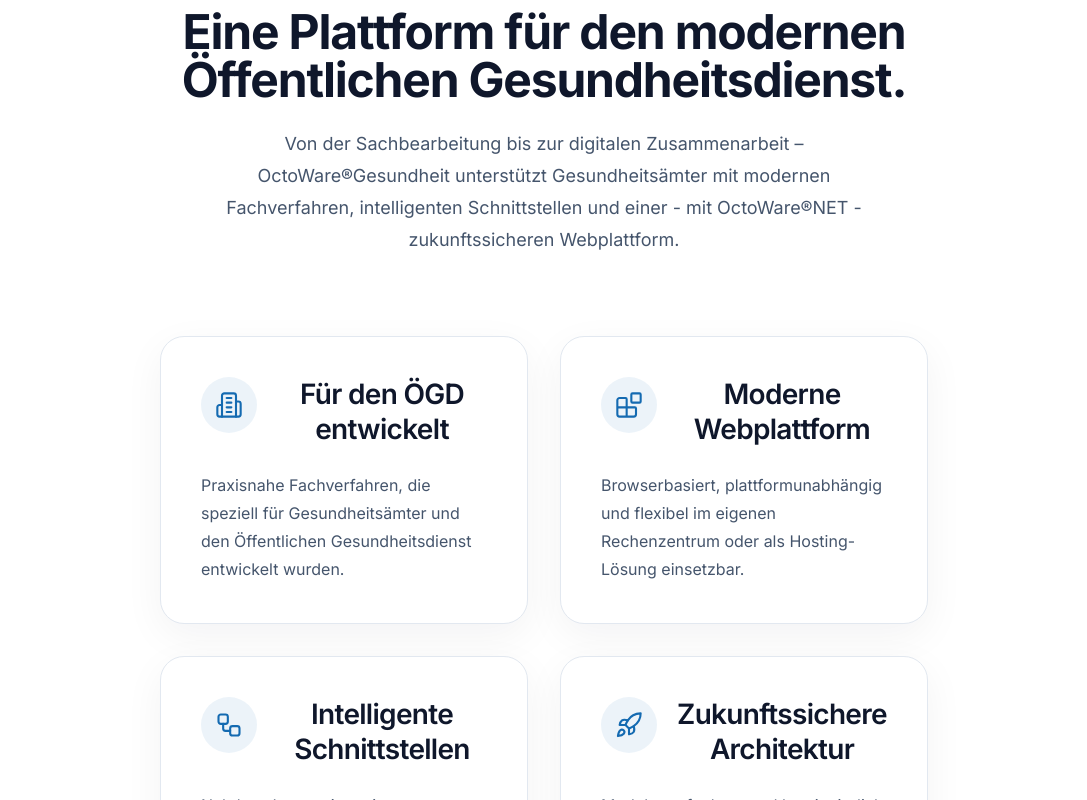
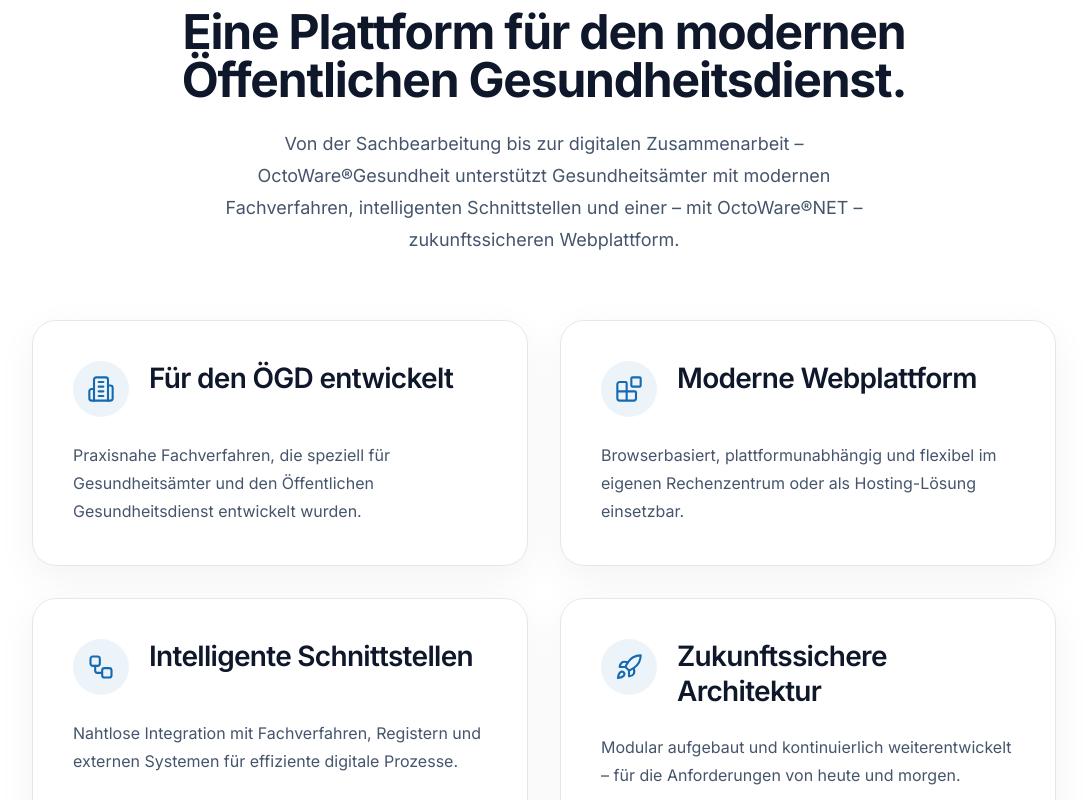
Before and after one commit to weblogger117-art/octoware-website, a Next.js app: page / in a window 1280 px wide. Shown: the part 1260-2060 px from the top of the page, without its empty margins (96-1183 px from the left). Built offline with nearby package versions, Linux system fonts and the light colour scheme.

Commit message:
Update WhyOctoWare.tsx

```diff
--- a/components/sections/WhyOctoWare.tsx
+++ b/components/sections/WhyOctoWare.tsx
@@ -1,9 +1,11 @@
+import Image from "next/image";
 import {
   Blocks,
   Building2,
   Rocket,
   Workflow,
 } from "lucide-react";
+
 import { FeatureCard } from "@/components/ui";
 import { Section } from "@/components/ui";
 
@@ -13,24 +15,63 @@ export function WhyOctoWare() {
       className="
         relative
         overflow-hidden
-
+        bg-white
         pt-24
         pb-28
-
-    bg-white
       "
     >
+      {/* Hintergrund */}
       <div
         aria-hidden
         className="
           absolute
           inset-0
-    -z-10
+          -z-20
 
           bg-[radial-gradient(circle_at_20%_25%,rgba(197,215,237,0.45)_0%,transparent_38%),radial-gradient(circle_at_85%_75%,rgba(20,106,177,0.08)_0%,transparent_40%),linear-gradient(to_bottom,#ffffff_0%,#f8fbfe_55%,#ffffff_100%)]
         "
       />
-      <div className="mx-auto max-w-3xl text-center">
+
+      {/* Netzwerkgrafik */}
+      <Image
+        src="/images/graphics/network-background.svg"
+        alt=""
+        aria-hidden="true"
+        width={1800}
+        height={1100}
+        draggable={false}
+        className="
+          absolute
+
+          left-[58%]
+          top-[45%]
+
+          w-[1900px]
+          max-w-none
+
+          -translate-x-1/2
+          -translate-y-1/2
+
+          opacity-[0.07]
+
+          pointer-events-none
+          select-none
+
+          -z-10
+        "
+      />
+
+      {/* Überschrift */}
+      <div
+        className="
+          relative
+          z-10
+
+          mx-auto
+          max-w-3xl
+          text-center
+        "
+      >
         <span
           className="
             inline-flex
@@ -78,17 +119,25 @@ export function WhyOctoWare() {
         >
           Von der Sachbearbeitung bis zur digitalen Zusammenarbeit –
           OctoWare®Gesundheit unterstützt Gesundheitsämter mit modernen
-          Fachverfahren, intelligenten Schnittstellen und einer - mit OctoWare®NET -
-          zukunftssicheren Webplattform.
+          Fachverfahren, intelligenten Schnittstellen und einer – mit
+          OctoWare®NET – zukunftssicheren Webplattform.
         </p>
+      </div>
+
+      {/* Feature Cards */}
       <div
         className="
+          relative
+          z-10
+
           mx-auto
-    mt-20
+          mt-16
+
           grid
-    max-w-7xl
+          max-w-5xl
           grid-cols-1
           gap-8
+
           lg:grid-cols-2
         "
       >
@@ -116,7 +165,6 @@ export function WhyOctoWare() {
           description="Modular aufgebaut und kontinuierlich weiterentwickelt – für die Anforderungen von heute und morgen."
         />
       </div>
-      </div>
     </Section>
   );
 }
```
Lines whose indentation alone changed are shown as unchanged.
